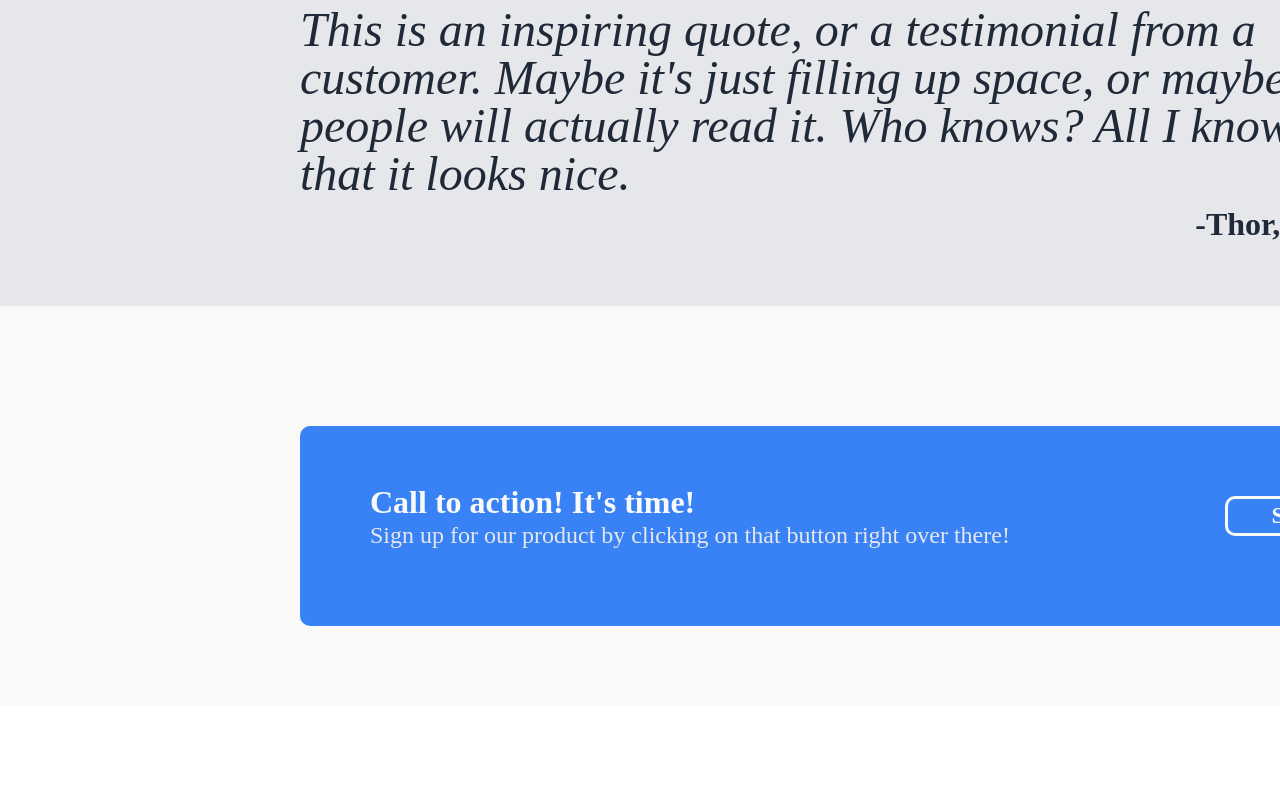
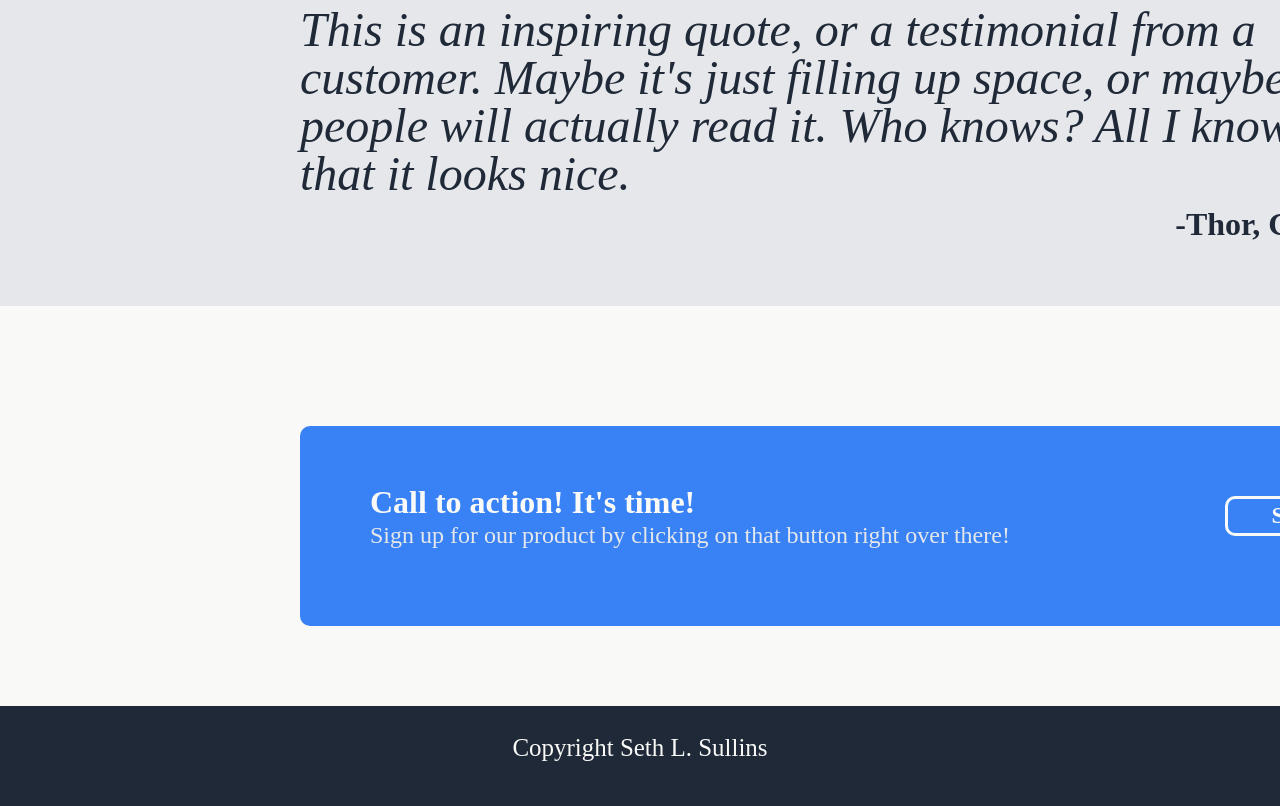
Before and after one commit to Proletariat1031/odin-landing-page, a plain HTML site: page index.html in a window 1280 px wide. Shown: the part 1294-2100 px from the top of the page. Before the commit the page ends 2000 px from the top, so only its background shows below. Drawn offline with Linux system fonts and the light colour scheme.

Commit message:
added footer

```diff
--- a/css/styles.css
+++ b/css/styles.css
@@ -181,7 +181,7 @@ body {
     font-size: 2rem;
     padding: 10px;
     font-weight: 900;
-    right: 80px;
+    right: 100px;
 }
 
 .box4 {
@@ -244,3 +244,17 @@ body {
     right: 100px;
     top: 70px;
 }
+
+.box5 {
+    width: 100%;
+    background: #1f2937;
+    top: 2000px;
+    height: 100px;
+}
+
+#copyright {
+    color: #f9faf8;
+    text-align: center;
+    font-size: 1.56rem;
+    padding: 30px;
+}
--- a/index.html
+++ b/index.html
@@ -7,6 +7,7 @@
     <meta name="viewport" content="width=device-width, initial-scale=1.0">
     <link rel="stylesheet" href="css/reset.css">
     <link rel="stylesheet" href="css/styles.css">
+
     <title>Odin Landing Page</title>
 </head>
 
@@ -28,7 +29,6 @@
                 <img src="https://cdn.pixabay.com/photo/2015/04/23/22/00/tree-736885_960_720.jpg">
             </div>
         </div>
-
     </section>
     <section class="box2">
         <div class="content__area">
@@ -59,9 +59,7 @@
                     <div class="caption">This is some subtext under an illustration or image.</div>
                 </div>
             </div>
-
         </div>
-
     </section>
     <section class="box3">
         <div class="content__area">
@@ -69,10 +67,7 @@
                 <p id="text">This is an inspiring quote, or a testimonial from a customer. Maybe it's just filling up space, or maybe people will actually read it. Who knows? All I know is that it looks nice.</p>
                 <p id="attribute">-Thor, God of Thunder</p>
             </div>
-
-
         </div>
-
     </section>
     <section class="box4">
         <div class="content__area">
@@ -83,11 +78,12 @@
                 </div>
                 <div id="btn" type="text">Sign Up</div>
             </div>
-
-
-
         </div>
-
+    </section>
+    <section class="box5">
+        <div id="copyright">
+            <p>Copyright Seth L. Sullins</p>
+        </div>
     </section>
 
 
```
